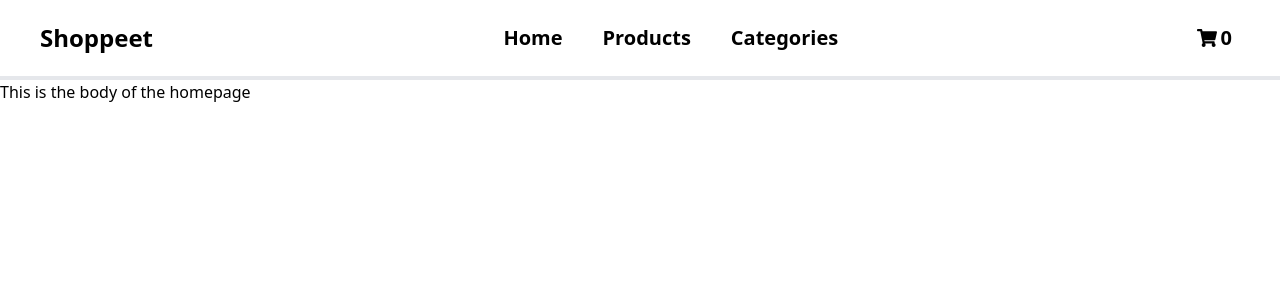
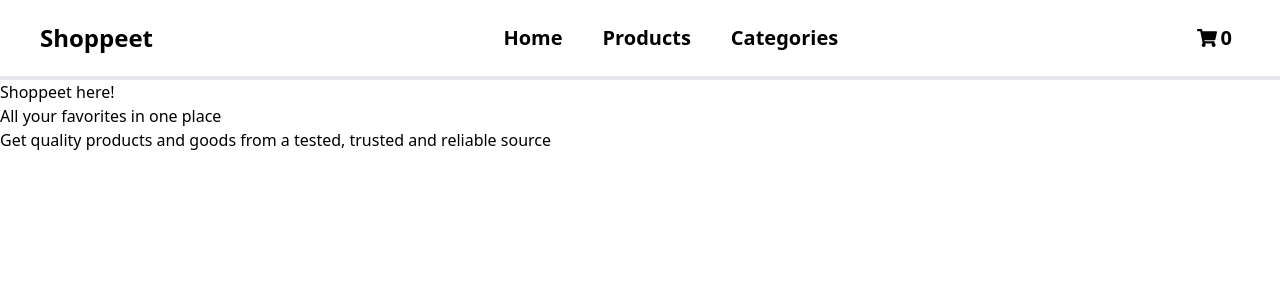
Before and after one commit to Godwin57/Shoppeet, a Next.js app: page / in a window 1280 px wide. Shown: the top 300 px of the page. Built offline with nearby package versions, Linux system fonts and the light colour scheme.

Commit message:
Added transition to the cart icon's hover state

```diff
--- a/src/app/globals.css
+++ b/src/app/globals.css
@@ -1,8 +1,3 @@
 @tailwind base;
 @tailwind components;
 @tailwind utilities;
-
-
-/* body{
-    background-color: rgb(32, 1, 23);
-} */
--- a/src/app/page.tsx
+++ b/src/app/page.tsx
@@ -1,7 +1,17 @@
+import Image from "next/image"
+
 export default function Homepage(){
     return(
         <div className="">
-            <h1>This is the body of the homepage</h1>
+            <div>
+                <div>
+                    <h1>Shoppeet <span>here!</span></h1>
+                    <p>All your favorites in one place</p>
+                </div>
+                <p>Get quality products and goods from a tested, trusted and reliable source</p>
+            </div>
+
+        {/* <Image /> */}
         </div>
-)
+    )
 }
--- a/src/components/header.tsx
+++ b/src/components/header.tsx
@@ -23,7 +23,7 @@ function Header() {
             </ul>
 
             <div className="flex items-center space-x-1 hover:border-4 hover:border-black cursor-pointer
-                p-2 hover:rounded-lg">
+                p-2 hover:rounded-lg hover:duration-1000">
                 <FaShoppingCart />
                 <span>0</span>
                 </div>
```
